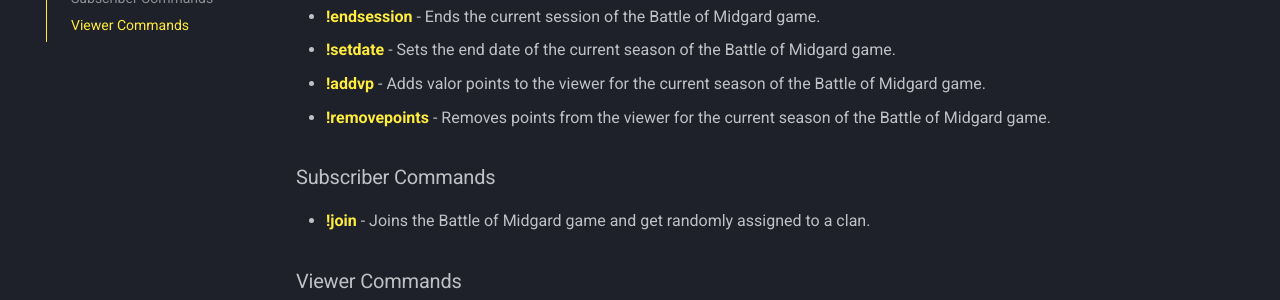
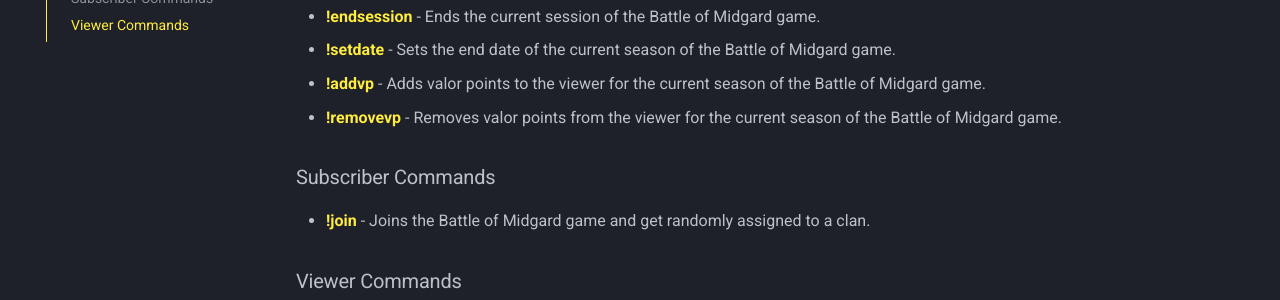
Before and after one commit to vanderheim-village/vanderwood-twitch-bot, an MkDocs documentation site: the page built from docs/index.md, in a window 1280 px wide and 900 px high, scrolled down 619 px. Shown: the part 239-539 px from the top of the window. Built offline with MkDocs 1.6.1 and Material for MkDocs 9.7.7, drawn with Linux system fonts in a browser that asks for light colours; comment, search, counter and statistics services are not loaded; the version menu is left out.

Commit message:
refactor: Rename removepoints command to removevp.

```diff
--- a/docs/index.md
+++ b/docs/index.md
@@ -30,7 +30,7 @@ The bot has a number of commands that are available to the streamer, moderators,
 * **[!endsession](commands/moderator-commands/endsession.md)** - Ends the current session of the Battle of Midgard game.
 * **[!setdate](commands/moderator-commands/setdate.md)** - Sets the end date of the current season of the Battle of Midgard game.
 * **[!addvp](commands/moderator-commands/addvp.md)** - Adds valor points to the viewer for the current season of the Battle of Midgard game.
-* **[!removepoints](commands/moderator-commands/removepoints.md)** - Removes points from the viewer for the current season of the Battle of Midgard game.
+* **[!removevp](commands/moderator-commands/removevp.md)** - Removes valor points from the viewer for the current season of the Battle of Midgard game.
 
 ### Subscriber Commands
 
```
Also changed, not shown: docs/commands/moderator-commands/removepoints.md (deleted, +0 -15 lines), docs/commands/moderator-commands/removevp.md (added, +15 -0 lines), 1 other file.
